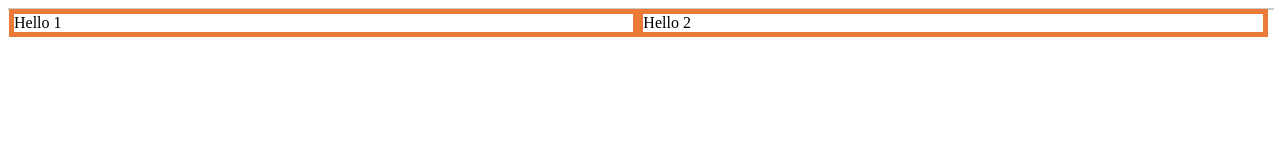
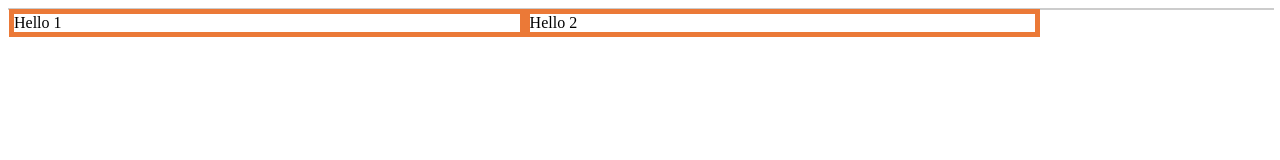
Before and after one commit to PaulaJeanne/MyFancyWebsite, a plain HTML site: page index.html in a window 1280 px wide. Drawn offline with Linux system fonts and the light colour scheme.

Commit message:
struggling

```diff
--- a/index.html
+++ b/index.html
@@ -10,7 +10,7 @@
             }
 
             .columns > div {
-                width: 49%;
+                width: 40%;
                 border: solid 5px #eb7937;
                 float: left;
             }
```
Also changed, not shown: 1 other file.
